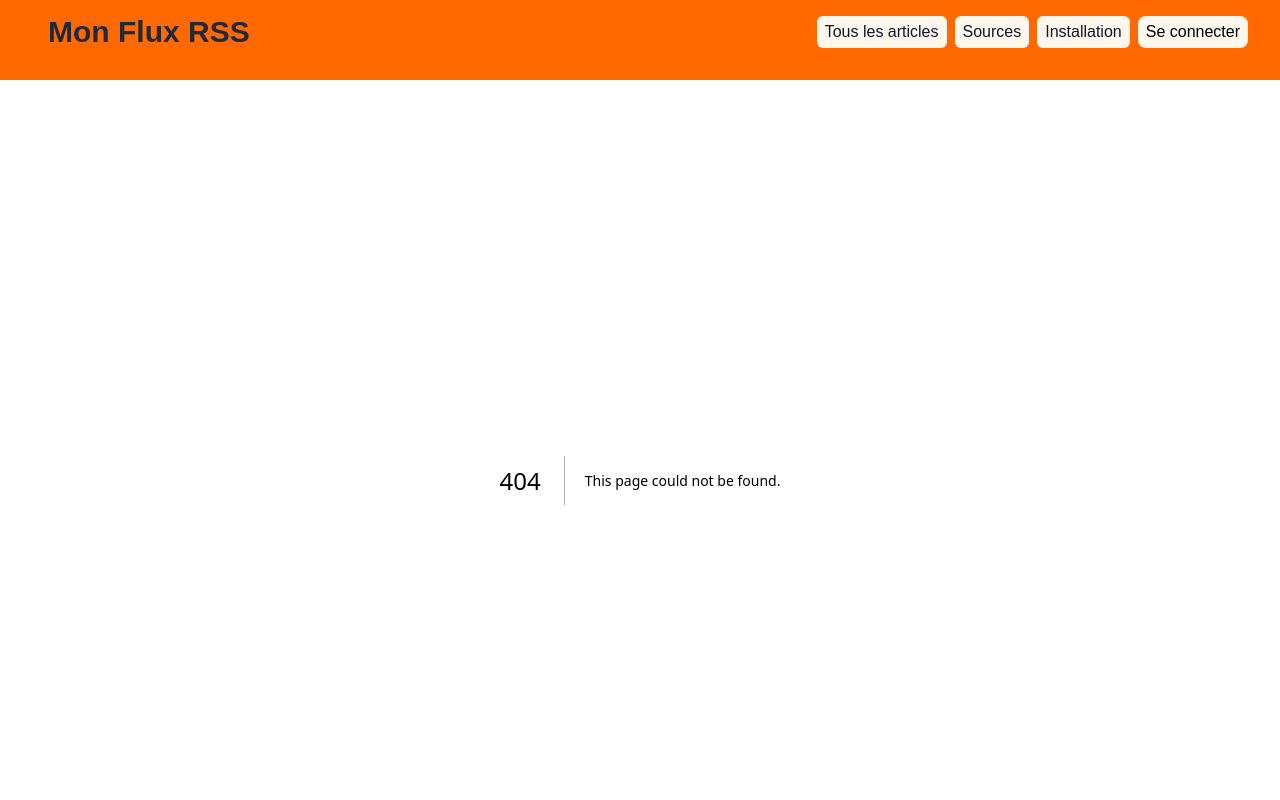
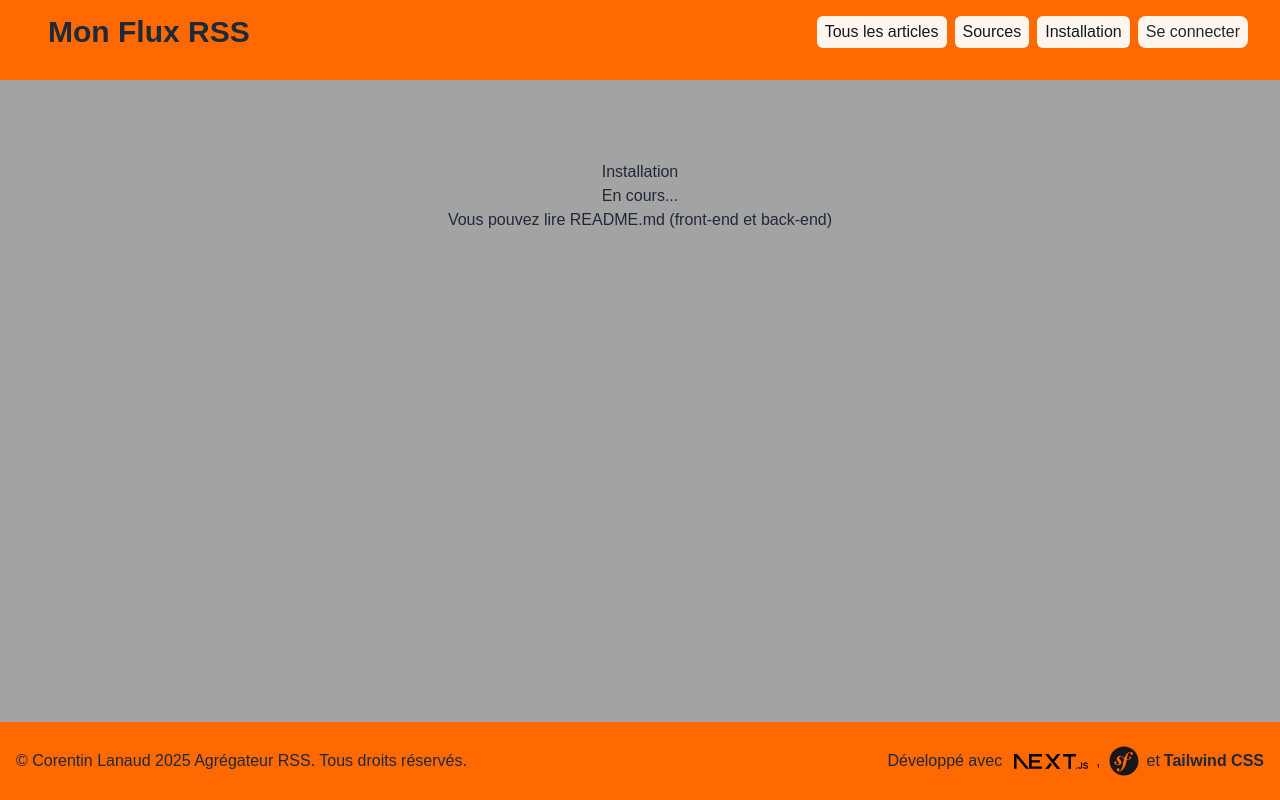
Before and after one commit to Corentin88/MonFluxRSS, a Next.js app in the folder frontend/: page /installation in a window 1280 px wide. Before the commit this address had no page. Shown: the top 800 px of the page. Built offline with nearby package versions, Linux system fonts and the light colour scheme.

Commit message:
MAJ page d'installation(en cours)

```diff
--- /dev/null
+++ b/frontend/src/app/installation/page.js
@@ -0,0 +1,17 @@
+// Indique que ce composant s'exécute côté client
+"use client";
+// Importation des hooks et composants nécessaires
+import { useState } from "react";
+
+// Composant principal pour afficher les sources de flux RSS
+export default function Installation() {
+
+    return (
+      <div className="mt-20 flex flex-col items-center justify-center w-full px-4">
+        <h1>Installation</h1>
+        <p>En cours...</p>
+        <p>Vous pouvez lire README.md (front-end et back-end)</p>
+      </div>
+    );
+
+}
--- a/frontend/src/app/page.js
+++ b/frontend/src/app/page.js
@@ -5,7 +5,7 @@ import ArticleFlux from "@/components/ArticlesFlux/articleflux";
 export default function Home() {
   return (
     // Conteneur principal avec une marge supérieure
-    <div className="mt-20">
+    <div className="mt-20 ">
       {/* Intégration du composant qui affiche les articles des flux RSS */}
       <ArticleFlux />
     </div>
```
